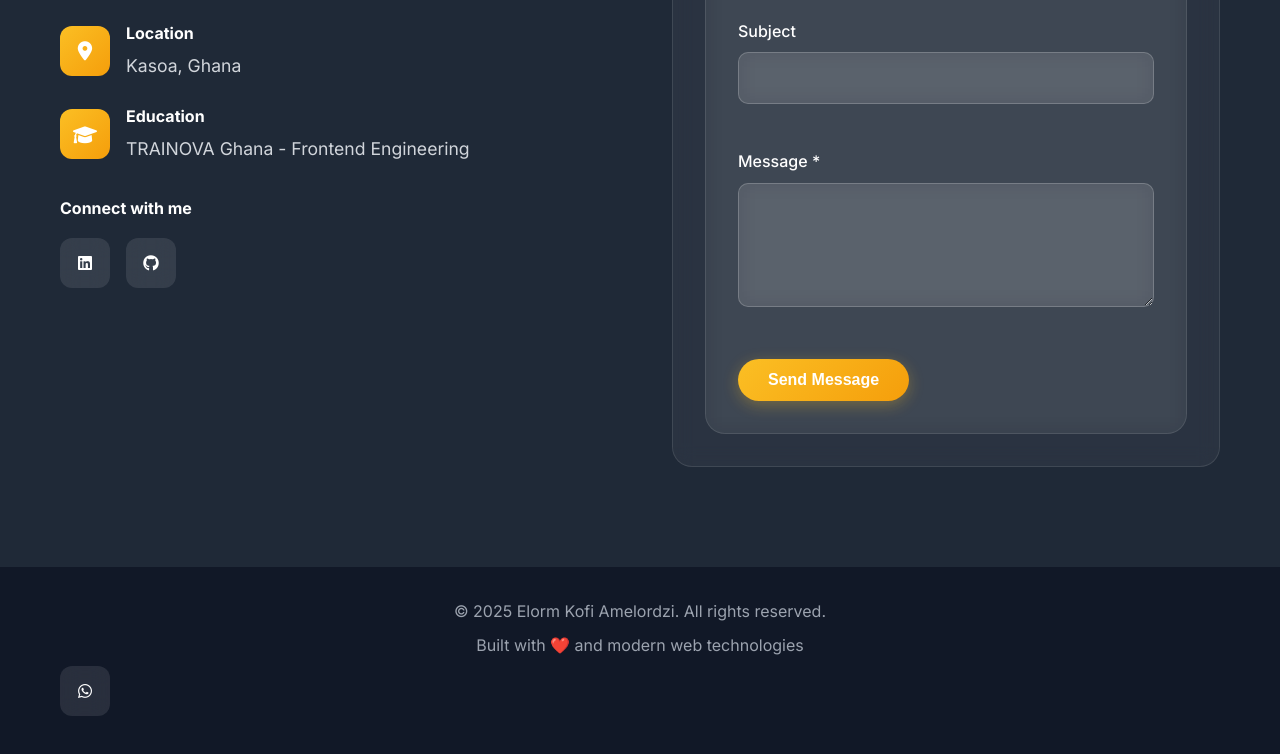
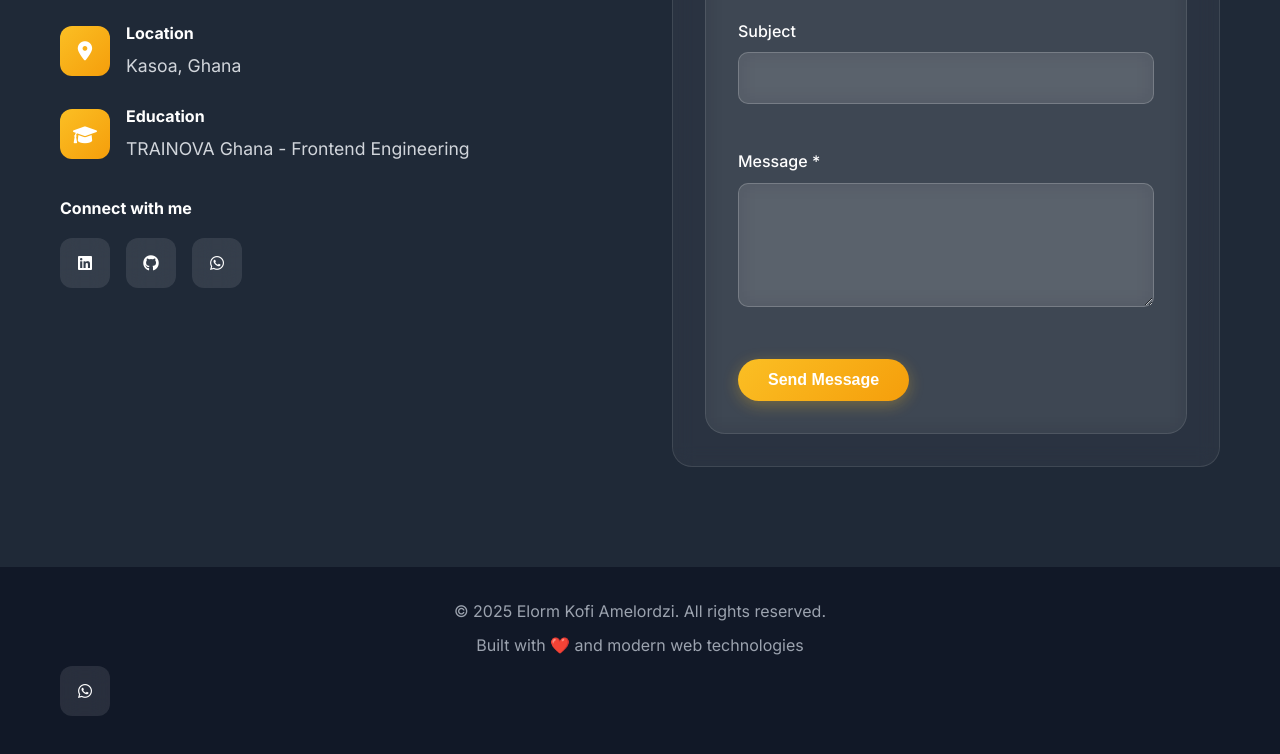
Before and after one commit to humptydumpty-git/ElormAmelordzi, a website: page contact.html in a window 1280 px wide. Shown: the part 680-1434 px from the top of the page. Drawn offline with Linux system fonts and the light colour scheme.

Commit message:
Update contact.html

```diff
--- a/contact.html
+++ b/contact.html
@@ -97,6 +97,9 @@
                             <a href="https://github.com/ElormAmelordzi" target="_blank" rel="noopener" class="social-link">
                                 <i class="fab fa-github"></i>
                             </a>
+                            <a href="https://wa.me/233240299683" target="_blank" rel="noopener" class="social-link">
+                                <i class="fab fa-whatsapp"></i>
+                            </a>
                         </div>
                     </div>
                 </div>
```
